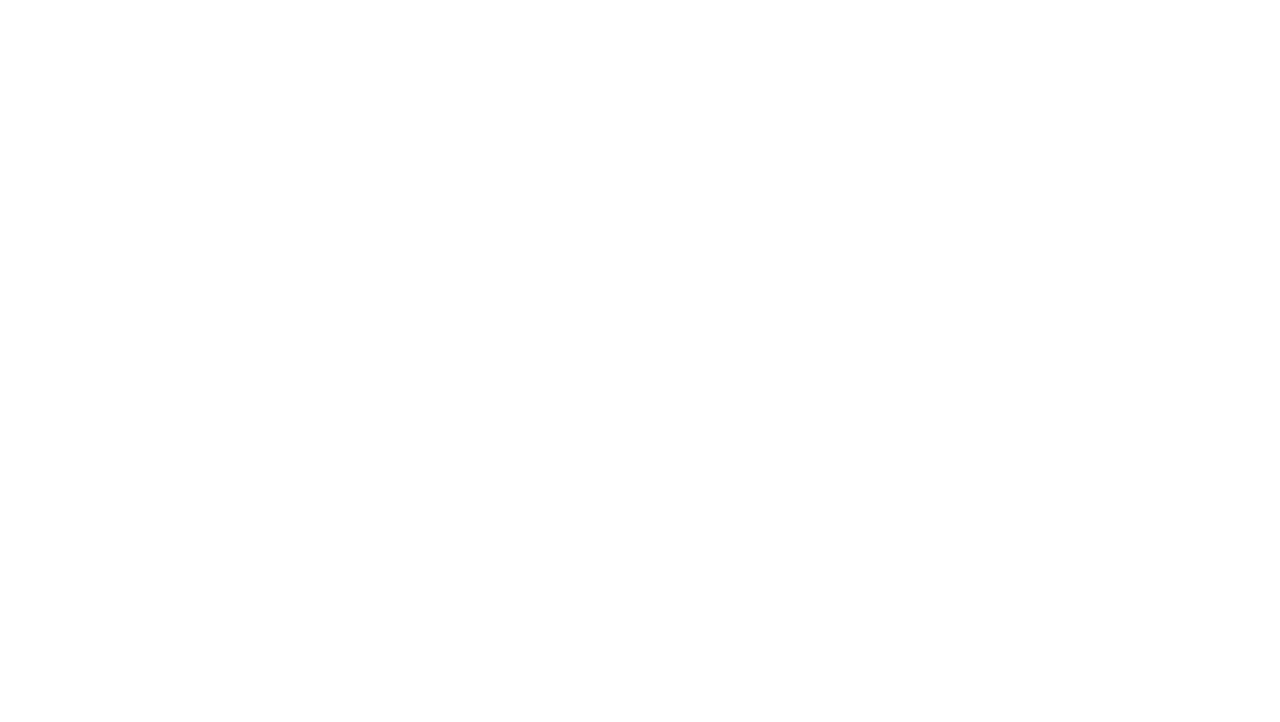
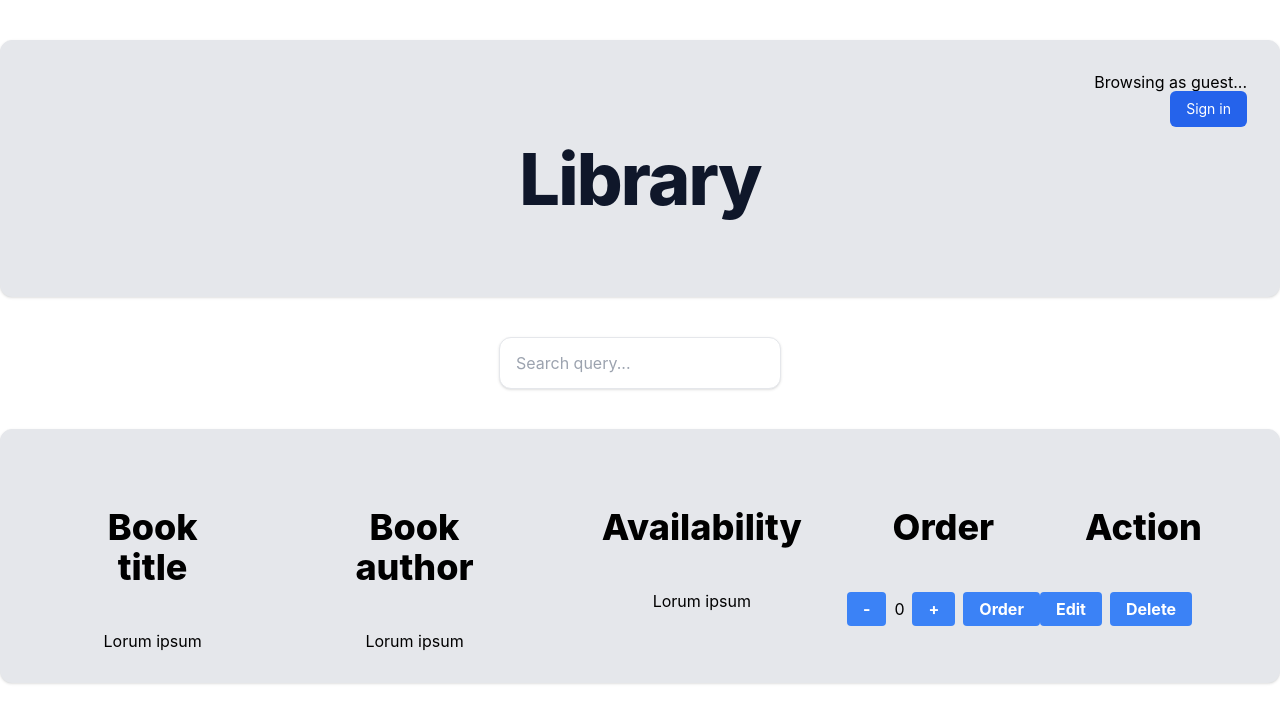
Before and after one commit to divby0exc/library-final-project, a React (Create React App) app: page / in a window 1280 px wide. Shown: the top 722 px of the page. Built offline with nearby package versions, Linux system fonts and the light colour scheme.

Commit message:
finishing up the basic design of admin page

```diff
--- a/src/components/AdminComponents/ActionColumn.tsx
+++ b/src/components/AdminComponents/ActionColumn.tsx
@@ -2,8 +2,17 @@ const ActionColumn = () => {
   return (
     <div>
       <ul className="tc">
-          <p className="border bg-gray-200 text-4xl font-extrabold p-7 m-4">Availability</p>
-          <li>Lorum ipsum</li>
+        <p className="border bg-gray-200 text-4xl font-extrabold p-7 m-4">
+          Action
+        </p>
+        <li className="flex gap-2">
+          <button className="bg-blue-500 hover:bg-blue-700 text-white font-bold py-2 px-4 rounded">
+            Edit
+          </button>
+          <button className="bg-blue-500 hover:bg-blue-700 text-white font-bold py-2 px-4 rounded">
+            Delete
+          </button>
+        </li>
       </ul>
     </div>
   );
--- a/src/components/Shared/OrderColumn.tsx
+++ b/src/components/Shared/OrderColumn.tsx
@@ -1,32 +1,46 @@
-// Reuse from UserView?
+import React, { useState } from "react";
+
 const OrderColumn = () => {
-  const decBtn = () => {};
-  const incBtn = () => {};
+  const [num, setNum] = useState(0);
+  const handleDecrease = () => {
+    if (num > 0) {
+      setNum(num - 1);
+    }
+  };
+  const handleIncrease = () => {
+    setNum(num + 1);
+  };
   const orderBooks = () => {};
 
   return (
     <div>
       <ul className="tc">
         <p className="border bg-gray-200 text-4xl font-extrabold p-7 m-4">
-          Availability
+          Order
         </p>
-        <div className="flex justify-center flex-column">
-          <span>
+        <li>
+          <span className="flex gap-2 items-center">
             <button
               className="bg-blue-500 hover:bg-blue-700 text-white font-bold py-2 px-4 rounded"
-              onClick={decBtn}
+              onClick={handleDecrease}
             >
               -
             </button>
-            <p className="numOfOrders"></p>
-            <button className="bg-blue-500 hover:bg-blue-700 text-white font-bold py-2 px-4 rounded" onClick={incBtn}>
+            <p className="numOfOrders">{num}</p>
+            <button
+              className="bg-blue-500 hover:bg-blue-700 text-white font-bold py-2 px-4 rounded"
+              onClick={handleIncrease}
+            >
               +
             </button>
-            <button className="bg-blue-500 hover:bg-blue-700 text-white font-bold py-2 px-4 rounded" onClick={orderBooks}>
+            <button
+              className="bg-blue-500 hover:bg-blue-700 text-white font-bold py-2 px-4 rounded"
+              onClick={orderBooks}
+            >
               Order
             </button>
           </span>
-        </div>
+        </li>
       </ul>
     </div>
   );
--- a/src/index.tsx
+++ b/src/index.tsx
@@ -4,6 +4,8 @@ import './index.css';
 import App from './App';
 import 'tachyons'
 import GuestHome from './pages/GuestHome';
+import UserHome from './pages/UserHome';
+import AdminHome from './pages/AdminHome';
 
 
 const root = ReactDOM.createRoot(
@@ -11,7 +13,6 @@ const root = ReactDOM.createRoot(
 );
 root.render(
   <React.StrictMode>
-    {/* <App /> */}
-    <GuestHome />
+    <AdminHome />
   </React.StrictMode>
 );
--- a/src/pages/AdminHome.tsx
+++ b/src/pages/AdminHome.tsx
@@ -1,7 +1,32 @@
-import React from "react";
+import BookTitle from '../components/Shared/BookTitle';
+import BookAuthor from '../components/Shared/BookAuthor';
+import SearchQuery from "../components/Shared/SearchQuery";
+import Availability from '../components/Shared/Availability';
+import WhoAmI from "../components/Shared/WhoAmI";
+import OrderColumn from '../components/Shared/OrderColumn';
+import ActionColumn from '../components/AdminComponents/ActionColumn';
 
 const AdminHome = () => {
-
+    return (
+        <div>
+        <div className="container md:mx-auto bg-gray-200 rounded-xl shadow border p-8 m-10">
+          <WhoAmI />
+          <div className="tc">
+            <h1 className="col-start-1 row-start-2 mt-4 max-w text-4xl font-extrabold tracking-tight text-slate-900 sm:text-7xl xl:max-w">
+              Library
+            </h1>
+          </div>
+        </div>
+        <SearchQuery />
+        <div className="container mx-auto bg-gray-200 rounded-xl shadow border p-8 m-10 flex flex-row justify-around">
+          <BookTitle />
+          <BookAuthor />
+          <Availability />
+          <OrderColumn />
+          <ActionColumn />
+        </div>
+      </div>
+    );
 };
 
 export default AdminHome;
--- a/src/pages/GuestHome.tsx
+++ b/src/pages/GuestHome.tsx
@@ -5,9 +5,10 @@ import SearchQuery from "../components/Shared/SearchQuery";
 import Availability from '../components/Shared/Availability';
 import WhoAmI from "../components/Shared/WhoAmI";
 
-const GuestHome = () => {
+function GuestHome () {
+  return (
     <div>
-      <div className="container mx-auto bg-gray-200 rounded-xl shadow border p-8 m-10">
+      <div className="container md:mx-auto bg-gray-200 rounded-xl shadow border p-8 m-10">
         <WhoAmI />
         <div className="tc">
           <h1 className="col-start-1 row-start-2 mt-4 max-w text-4xl font-extrabold tracking-tight text-slate-900 sm:text-7xl xl:max-w">
@@ -22,6 +23,7 @@ const GuestHome = () => {
         <Availability />
       </div>
     </div>
+  );
 };
 
 export default GuestHome;
--- a/src/pages/UserHome.tsx
+++ b/src/pages/UserHome.tsx
@@ -1,5 +1,30 @@
+import BookTitle from '../components/Shared/BookTitle';
+import BookAuthor from '../components/Shared/BookAuthor';
+import SearchQuery from "../components/Shared/SearchQuery";
+import Availability from '../components/Shared/Availability';
+import WhoAmI from "../components/Shared/WhoAmI";
+import OrderColumn from '../components/Shared/OrderColumn';
+
 const UserHome = () => {
-
+    return (
+        <div>
+        <div className="container md:mx-auto bg-gray-200 rounded-xl shadow border p-8 m-10">
+          <WhoAmI />
+          <div className="tc">
+            <h1 className="col-start-1 row-start-2 mt-4 max-w text-4xl font-extrabold tracking-tight text-slate-900 sm:text-7xl xl:max-w">
+              Library
+            </h1>
+          </div>
+        </div>
+        <SearchQuery />
+        <div className="container mx-auto bg-gray-200 rounded-xl shadow border p-8 m-10 flex flex-row justify-around">
+          <BookTitle />
+          <BookAuthor />
+          <Availability />
+          <OrderColumn />
+        </div>
+      </div>
+    );
 };
 
 export default UserHome;
```
Lines whose indentation alone changed are shown as unchanged.
